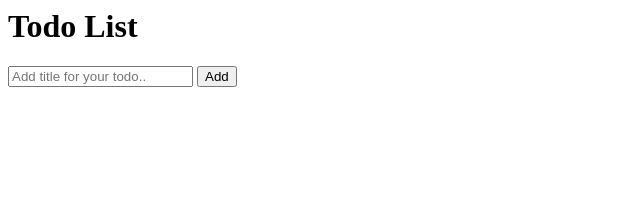
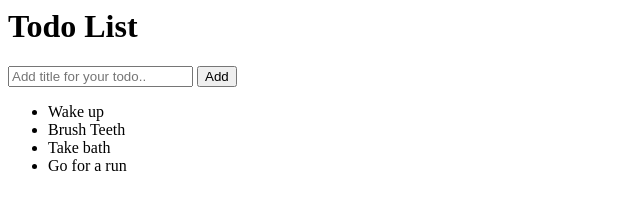
Before and after one commit to ejiroifie/to-do-list-project, a plain HTML site: page index.html in a window 1280 px wide. Shown: the whole page, without its empty margins (0-640 px from the left). Drawn offline with Linux system fonts and the light colour scheme.

Commit message:
added dummy list

```diff
--- a/index.html
+++ b/index.html
@@ -4,11 +4,26 @@
     </head>
     <body>
         <div id= "wrapper">
+
+            <!-- Heading of my application -->
             <h1>Todo List</h1>
+            <!-- Taking user input -->
             <div id="userInput">
                 <input type="text" placeholder = "Add title for your todo.."/>
                 <button>Add</button>
             </div>
+
+            <div id ="todo-list">
+                <ul>
+                    <li>Wake up</li>
+                    <li>Brush Teeth</li>
+                    <li>Take bath</li>
+                    <li>Go for a run</li>
+                </ul>
+
+
+                <ol></ol>
+            </div>
         </div>
     </body>
 </html>
```
Also changed, not shown: 1 other file.
